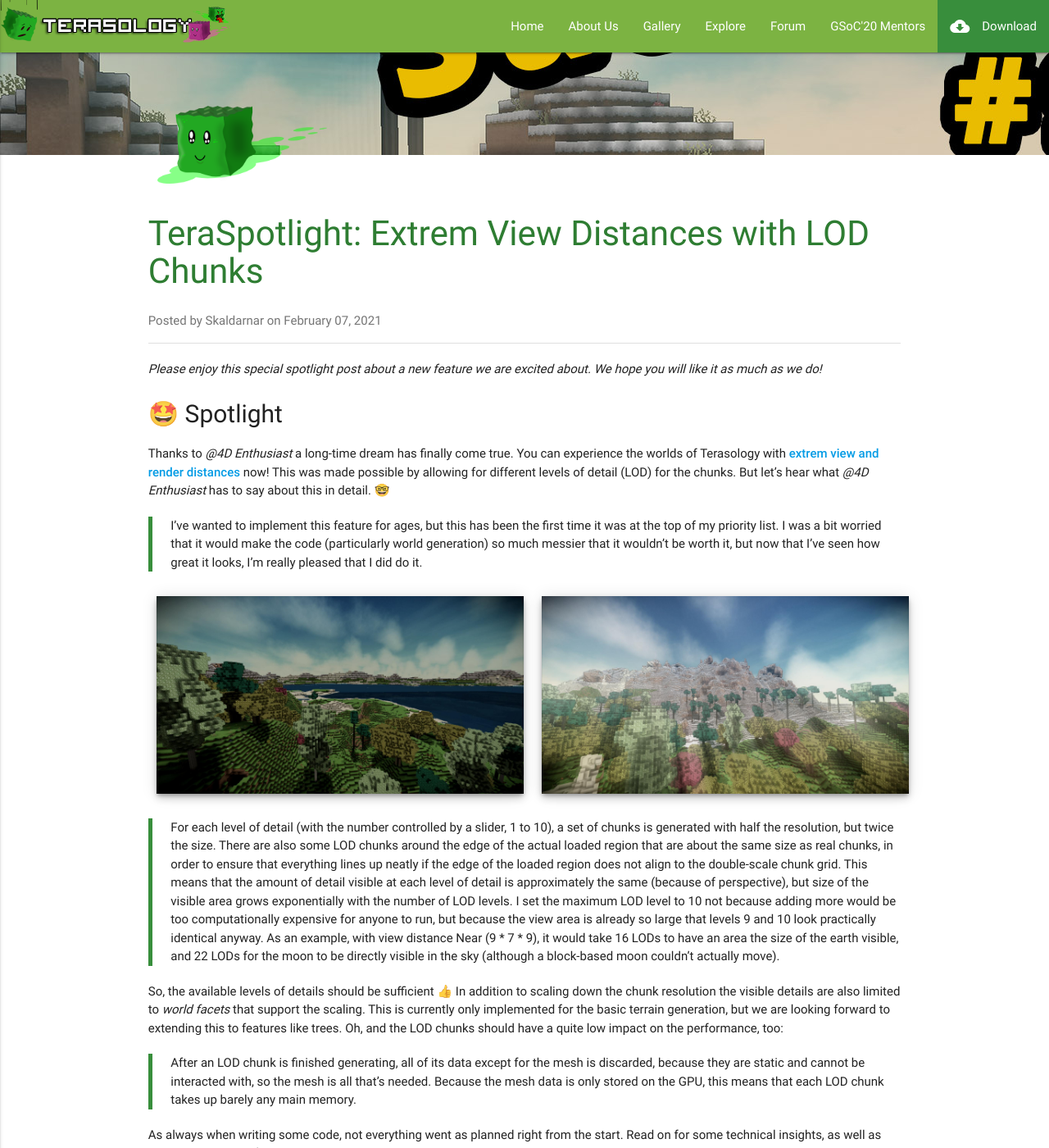
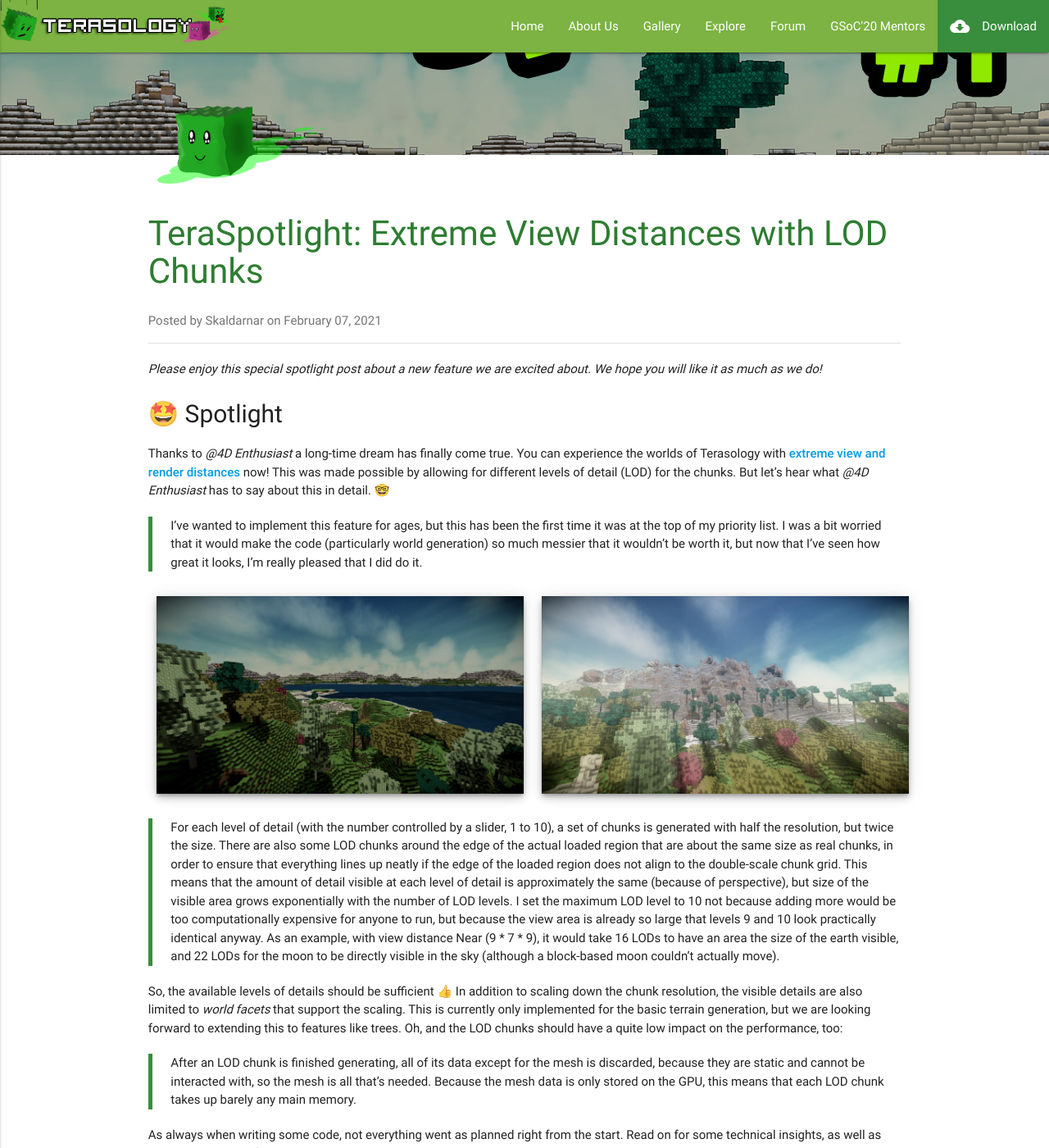
Before and after one commit to MovingBlocks/legacy-website, a Jekyll site: the page built from _posts/2021-02-07-teraspotlight-lod-chunks.md, in a window 1280 px wide and 1400 px high, scrolled down 375 px. Shown: the whole window at 82% size. Built offline with Jekyll 4.4.1, drawn with Linux system fonts in a browser that asks for light colours; nearby versions of some CDN libraries.

Commit message:
address review comments and add banner image

```diff
--- a/_posts/2021-02-07-teraspotlight-lod-chunks.md
+++ b/_posts/2021-02-07-teraspotlight-lod-chunks.md
@@ -1,10 +1,10 @@
 ---
 layout: post
-title: "TeraSpotlight: Extrem View Distances with LOD Chunks"
+title: "TeraSpotlight: Extreme View Distances with LOD Chunks"
 description: >
   The idea of extreme view distances with LOD chunks is nearly as old as this project, and now it's finally a dream come true.
 author: Skaldarnar
-header-img: "/img/terasaturday/9/banner.jpg"
+header-img: "/img/2021-02-07-teraspotlight-lod-chunks/banner.jpg"
 ---
 
 _Please enjoy this special spotlight post about a new feature we are excited about. We hope you will like it as much as we do!_
@@ -12,7 +12,7 @@
 ## 🤩 Spotlight
 
 Thanks to _@4D Enthusiast_ a long-time dream has finally come true.
-You can experience the worlds of Terasology with [**extrem view and render distances**](https://github.com/MovingBlocks/Terasology/pull/4452) now!
+You can experience the worlds of Terasology with [**extreme view and render distances**](https://github.com/MovingBlocks/Terasology/pull/4452) now!
 This was made possible by allowing for different levels of detail (LOD) for the chunks.
 But let's hear what _@4D Enthusiast_ has to say about this in detail. 🤓
 
@@ -35,7 +35,7 @@
 > As an example, with view distance Near (9 * 7 * 9), it would take 16 LODs to have an area the size of the earth visible, and 22 LODs for the moon to be directly visible in the sky (although a block-based moon couldn't actually move).
 
 So, the available levels of details should be sufficient 👍
-In addition to scaling down the chunk resolution the visible details are also limited to _world facets_ that support the scaling.
+In addition to scaling down the chunk resolution, the visible details are also limited to _world facets_ that support the scaling.
 This is currently only implemented for the basic terrain generation, but we are looking forward to extending this to features like trees.
 Oh, and the LOD chunks should have a quite low impact on the performance, too:
 
```
Also changed, not shown: img/2021-02-07-teraspotlight-lod-chunks/banner.jpg (renamed from img/2021-02-07-teraspotlight-lod-chunks/teraspotlight-banner.jpg).
